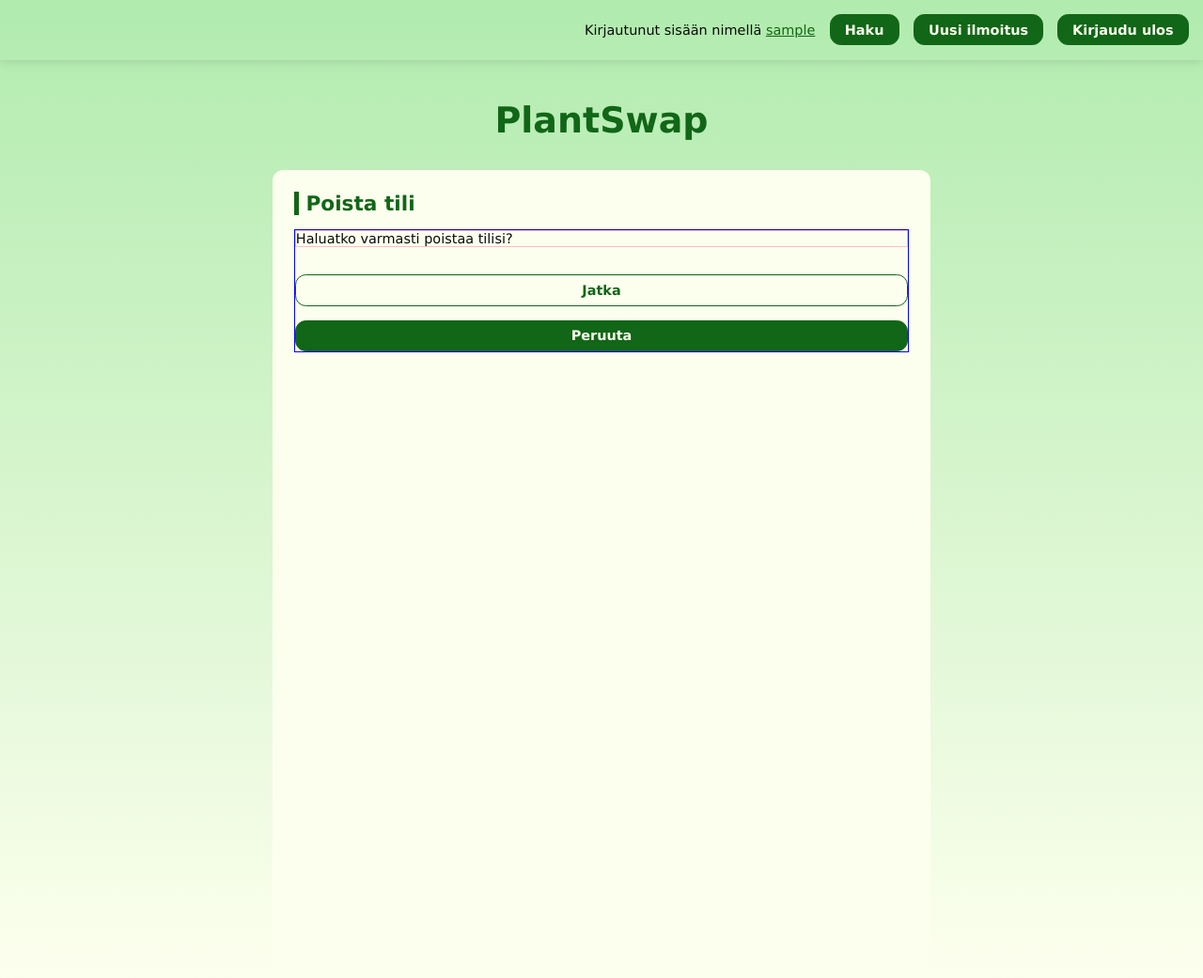
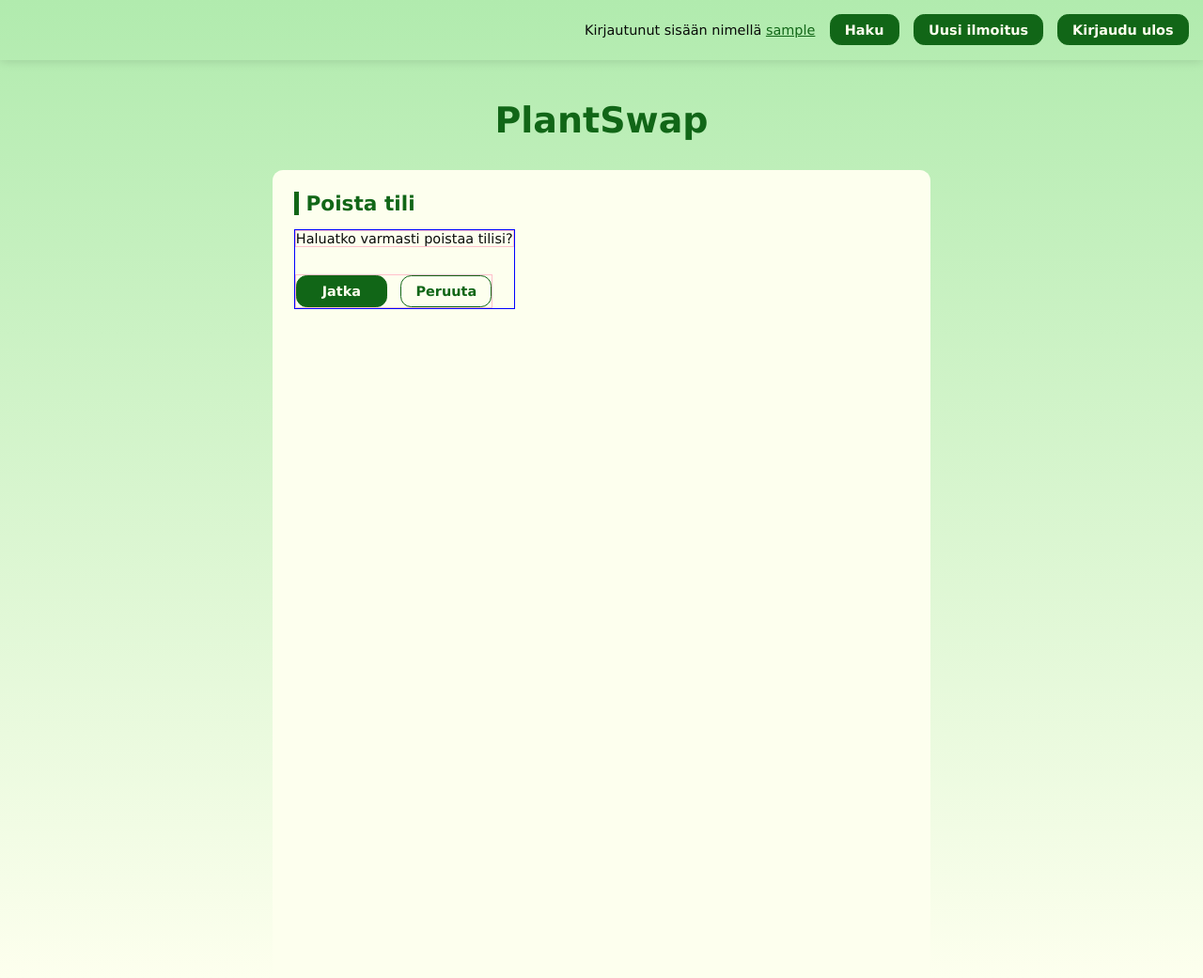
Before and after one commit to mkankaan/plantswap, a Flask app: page /delete_account in a window 1280 px wide. Shown: the whole page at 94% size. Run offline with Flask 3, Linux system fonts and the light colour scheme; the visitor is signed in with stand-in values (Sample User, id 1).

Commit message:
CSS fixes

```diff
--- a/static/main.css
+++ b/static/main.css
@@ -105,8 +105,9 @@
   gap: 1rem;
 }
 
-form {
+.page-content form {
   border: 1px solid blue;
+  max-width: fit-content;
 }
 
 form > * {
--- a/templates/delete_account.html
+++ b/templates/delete_account.html
@@ -12,13 +12,20 @@
     name="csrf_token"
     value="{{ session.csrf_token }}"
   />
-  <input
-    type="submit"
-    name="continue"
-    class="button button-secondary"
-    value="Jatka"
-  />
-  <input type="submit" name="cancel" class="button" value="Peruuta" />
+  <div class="button-bar">
+    <input
+      type="submit"
+      name="continue"
+      class="button"
+      value="Jatka"
+    />
+    <input
+      type="submit"
+      name="cancel"
+      class="button button-secondary"
+      value="Peruuta"
+    />
+  </div>
 </form>
 
 {% endblock %}
--- a/templates/remove_comment.html
+++ b/templates/remove_comment.html
@@ -68,7 +68,7 @@ endblock %} {% block content %}
     />
     <input
       type="submit"
-      class="button"
+      class="button button-secondary"
       name="cancel"
       value="Peruuta"
     />
--- a/templates/remove_listing.html
+++ b/templates/remove_listing.html
@@ -30,7 +30,7 @@ endblock %} {% block content %}
     />
     <input
       type="submit"
-      class="button"
+      class="button button-secondary"
       name="cancel"
       value="Peruuta"
     />
--- a/templates/remove_profile_image.html
+++ b/templates/remove_profile_image.html
@@ -29,7 +29,7 @@ endblock %} {% block content %}
     />
     <input
       type="submit"
-      class="button"
+      class="button button-secondary"
       name="cancel"
       value="Peruuta"
     />
```
